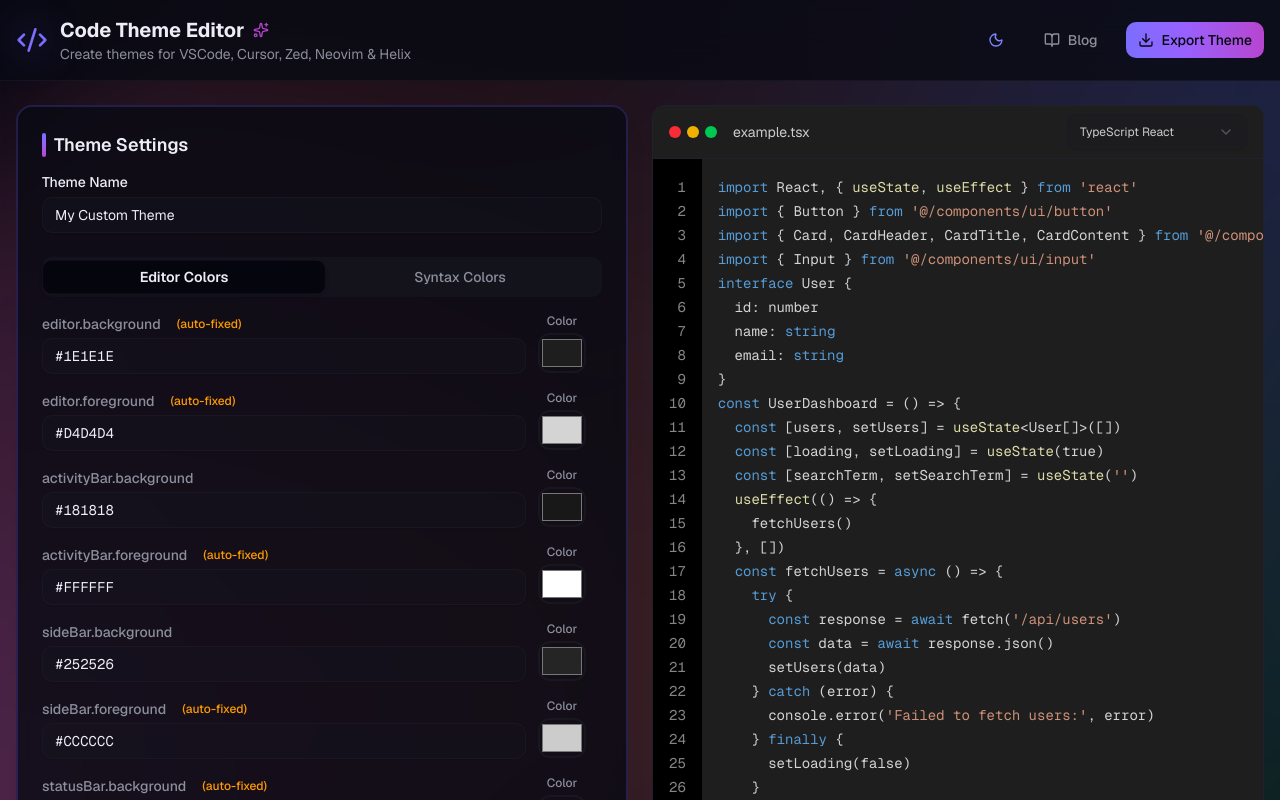
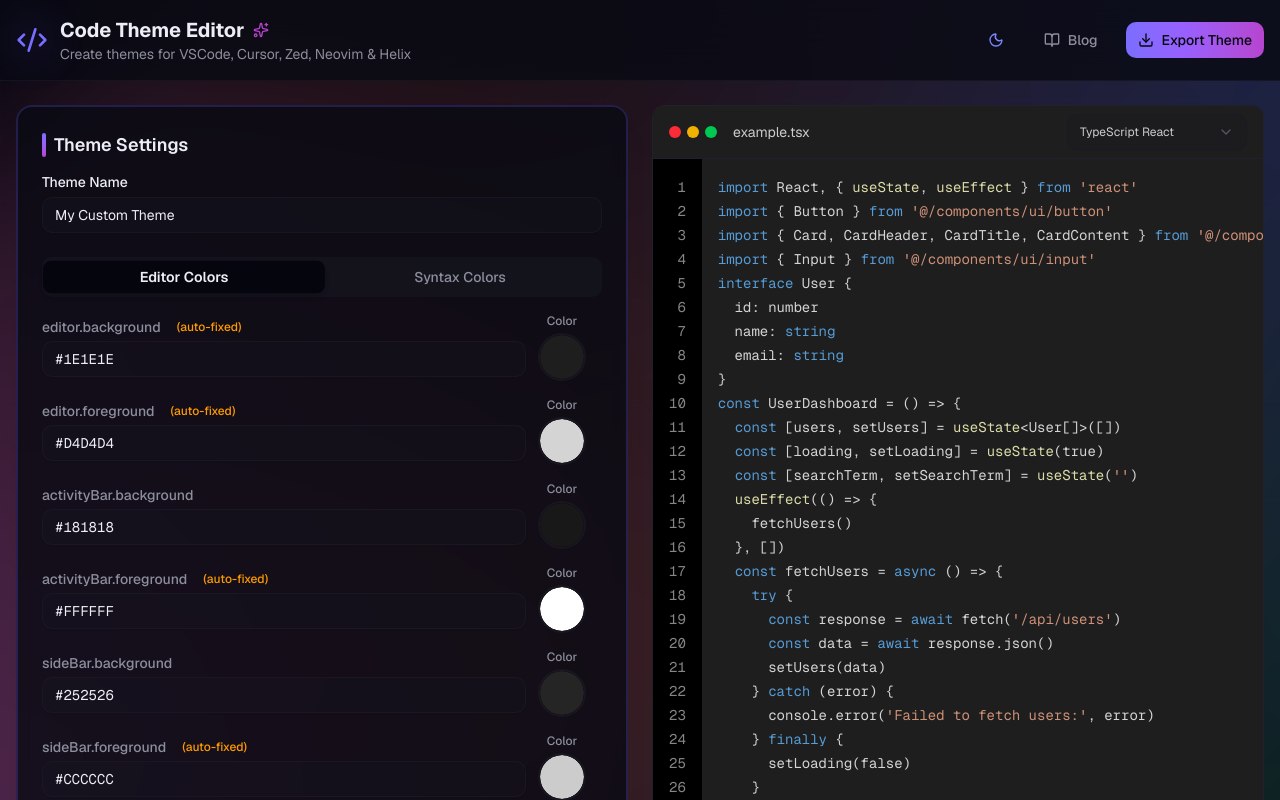
Before and after one commit to SymphonyIceAttack/themecraft, a Next.js app: page / in a window 1280 px wide. Shown: the top 800 px of the page. Built offline with nearby package versions, Linux system fonts and the light colour scheme.

Commit message:
feat: fix color select

```diff
--- a/app/globals.css
+++ b/app/globals.css
@@ -215,4 +215,28 @@
     pointer-events: none;
     opacity: 0.5;
   }
+
+  /* Force circular color picker input */
+  input[type="color"] {
+    -webkit-appearance: none;
+    -moz-appearance: none;
+    appearance: none;
+    border: none;
+    border-radius: 50%;
+  }
+
+  input[type="color"]::-webkit-color-swatch-wrapper {
+    padding: 0;
+    border-radius: 50%;
+  }
+
+  input[type="color"]::-webkit-color-swatch {
+    border: none;
+    border-radius: 50%;
+  }
+
+  input[type="color"]::-moz-color-swatch {
+    border: none;
+    border-radius: 50%;
+  }
 }
--- a/components/theme-editor.tsx
+++ b/components/theme-editor.tsx
@@ -173,13 +173,19 @@ function ColorInput({
         <Label className="text-xs text-muted-foreground font-medium">
           Color
         </Label>
-        <div className="relative">
-          <div className="absolute inset-0 bg-gradient-to-br from-primary/20 to-accent/20 rounded blur opacity-0 group-hover:opacity-100 transition-opacity duration-300" />
+        <div className="relative w-12 h-12 rounded-full overflow-hidden border-2 border-border/50 hover:border-primary transition-all duration-300 hover:scale-110 cursor-pointer">
           <input
             type="color"
             value={normalizedValue}
             onChange={(e) => onChange(e.target.value)}
-            className="w-12 h-10 rounded-lg border-2 border-border/50 cursor-pointer hover:border-primary transition-all duration-300 hover:scale-110 relative z-10"
+            className="absolute inset-0 w-full h-full cursor-pointer border-0 rounded-full"
+            style={{
+              padding: 0,
+              margin: 0,
+              WebkitAppearance: "none",
+              MozAppearance: "none",
+              appearance: "none",
+            }}
             title={`Current: ${normalizedValue}`}
           />
         </div>
```
